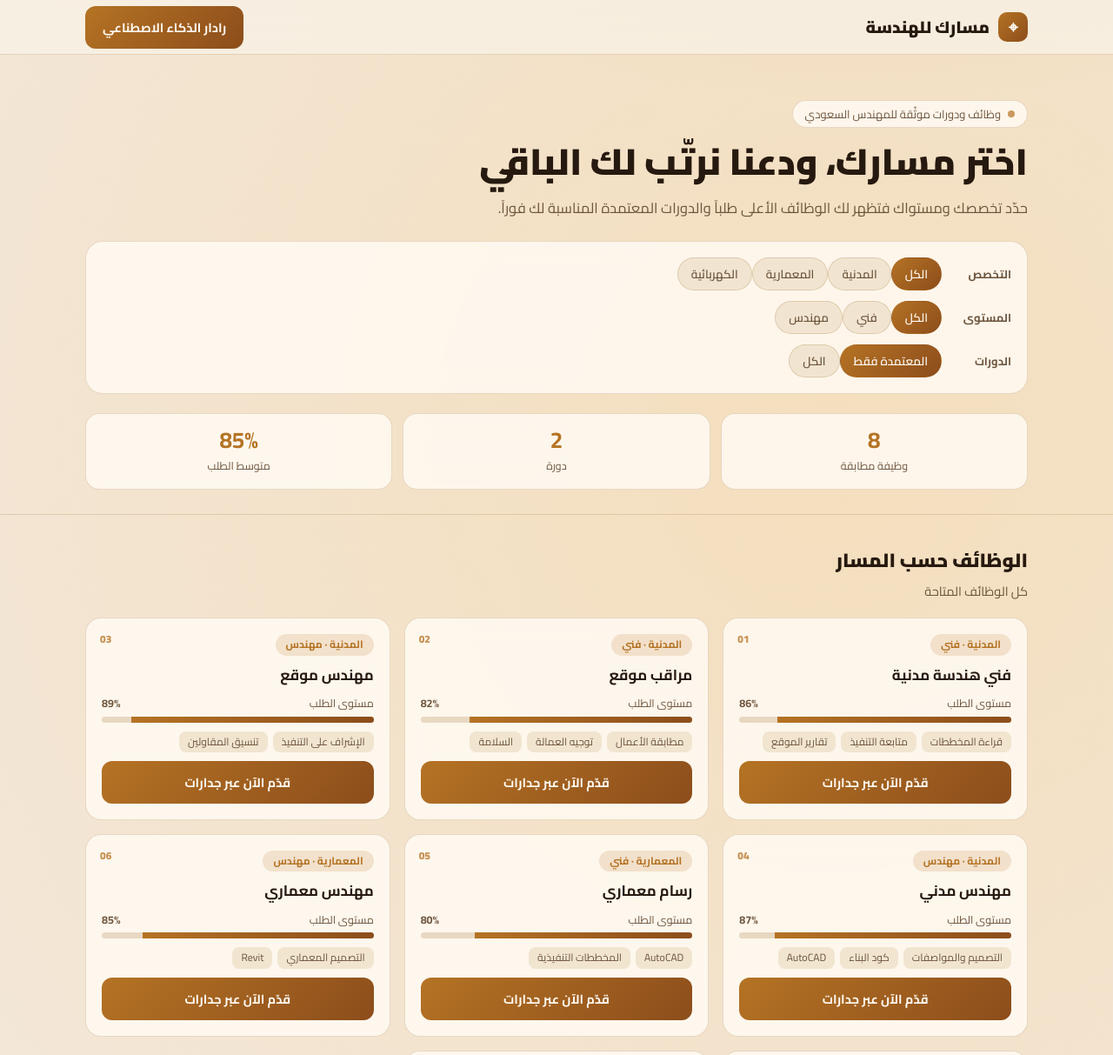
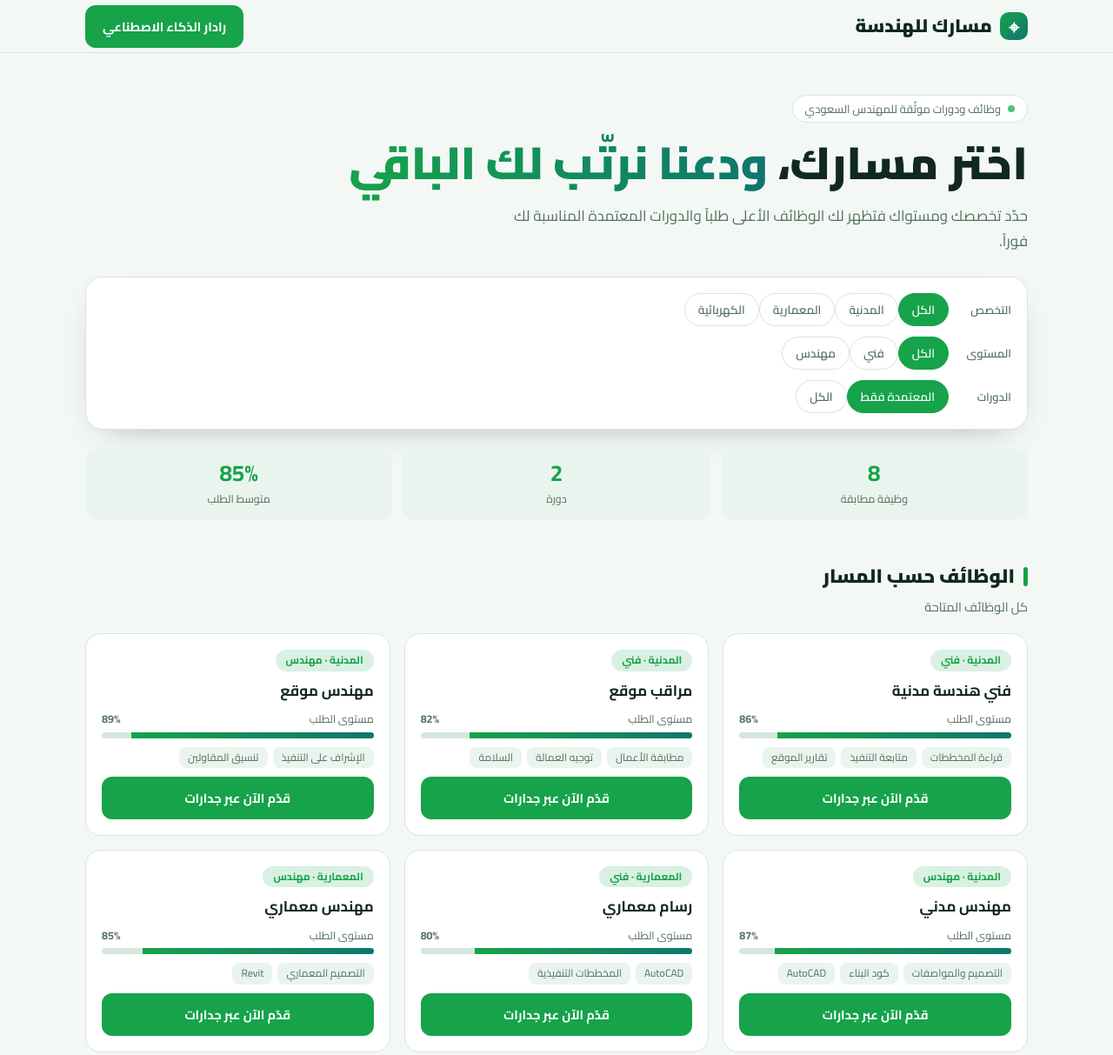
Before and after one commit to hs7pnfyzp7-cpu/civil-masar-app, a website built with Vite: page index.html in a window 1280 px wide. Shown: the top 1213 px of the page at 87% size. Built offline with nearby package versions, Linux system fonts and the light colour scheme.

Commit message:
Update styles.css

```diff
--- a/src/styles.css
+++ b/src/styles.css
@@ -1,348 +1,49 @@
 @import url('https://fonts.googleapis.com/css2?family=Cairo:wght@400;600;700;900&display=swap');
-
-:root {
-  --bg: #16100b;
-  --sf: rgba(34, 24, 16, 0.72);
-  --sf2: rgba(52, 37, 24, 0.78);
-  --tx: #f7efe4;
-  --mt: #cbb69a;
-  --bd: rgba(217, 167, 96, 0.24);
-  --ac: #d49b4b;
-  --ac2: #b4692c;
-  --on: #1b120b;
-  --glow: rgba(212, 155, 75, 0.24);
-  --sun: radial-gradient(circle at 75% 18%, rgba(245, 184, 88, 0.28), rgba(180, 105, 44, 0.12) 42%, transparent 70%);
-}
-
-@media (prefers-color-scheme: light) {
-  :root {
-    --bg: #f8f1e5;
-    --sf: rgba(255, 251, 244, 0.84);
-    --sf2: rgba(239, 226, 204, 0.85);
-    --tx: #26190f;
-    --mt: #6e553d;
-    --bd: rgba(154, 104, 42, 0.22);
-    --ac: #b57324;
-    --ac2: #8c4d1b;
-    --on: #fffaf2;
-    --glow: rgba(212, 155, 75, 0.22);
-    --sun: radial-gradient(circle at 75% 18%, rgba(232, 166, 68, 0.25), rgba(180, 105, 44, 0.08) 45%, transparent 72%);
-  }
-}
-
-* { box-sizing: border-box; }
-html { scroll-behavior: smooth; }
-
-body {
-  margin: 0;
-  background: var(--sun), radial-gradient(950px 340px at 80% -8%, var(--glow), transparent) no-repeat, var(--bg);
-  color: var(--tx);
-  font-family: 'Cairo', system-ui, sans-serif;
-  line-height: 1.7;
-  -webkit-font-smoothing: antialiased;
-}
-
-.w { max-width: 1120px; margin: auto; padding: 0 18px; }
-
-header {
-  position: sticky;
-  top: 0;
-  z-index: 20;
-  background: color-mix(in srgb, var(--bg) 82%, transparent);
-  backdrop-filter: blur(12px);
-  border-bottom: 1px solid var(--bd);
-}
-
-nav {
-  display: flex;
-  justify-content: space-between;
-  align-items: center;
-  height: 62px;
-  gap: 12px;
-}
-
-.logo {
-  font-weight: 900;
-  font-size: 19px;
-  display: flex;
-  gap: 10px;
-  align-items: center;
-  color: var(--tx);
-  text-decoration: none;
-}
-
-.logo i {
-  width: 34px;
-  height: 34px;
-  border-radius: 10px;
-  background: linear-gradient(135deg, var(--ac), var(--ac2));
-  display: grid;
-  place-items: center;
-  color: var(--on);
-  font-style: normal;
-}
-
-.nav-meta {
-  font-size: 12.5px;
-  color: var(--mt);
-  display: none;
-}
-
-@media (min-width: 700px) {
-  .nav-meta { display: inline; }
-}
-
-.btn {
-  display: inline-block;
-  border: 0;
-  border-radius: 12px;
-  padding: 11px 20px;
-  font: 700 14.5px 'Cairo', sans-serif;
-  cursor: pointer;
-  text-decoration: none;
-  background: linear-gradient(135deg, var(--ac), var(--ac2));
-  color: var(--on);
-  text-align: center;
-  transition: .2s;
-}
-
-.btn:hover { filter: brightness(1.08); transform: translateY(-1px); }
-.btn.o { background: var(--sf); color: var(--tx); border: 1px solid var(--bd); }
-.btn:disabled { opacity: .6; cursor: wait; }
-
-.hero {
-  position: relative;
-  overflow: hidden;
-  padding: 52px 0 22px;
-  border-bottom: 1px solid var(--bd);
-}
-
-.sunset-svg {
-  position: absolute;
-  inset: auto 0 0 0;
-  width: 100%;
-  height: 210px;
-  opacity: .22;
-  pointer-events: none;
-}
-
-.hero-inner { position: relative; z-index: 2; }
-
-.brand-word {
-  font-size: clamp(54px, 11vw, 112px);
-  font-weight: 900;
-  line-height: 1.02;
-  margin: 0 0 6px;
-  background: linear-gradient(180deg, #f5c77e 0%, #c88737 58%, #854b19 100%);
-  -webkit-background-clip: text;
-  background-clip: text;
-  color: transparent;
-}
-
-.tag {
-  display: inline-flex;
-  gap: 8px;
-  align-items: center;
-  background: var(--sf);
-  border: 1px solid var(--bd);
-  border-radius: 99px;
-  padding: 4px 14px;
-  font-size: 13px;
-  color: var(--mt);
-  backdrop-filter: blur(10px);
-}
-
-.dot {
-  width: 8px;
-  height: 8px;
-  border-radius: 50%;
-  background: var(--ac);
-  animation: p 1.6s infinite;
-}
-
-@keyframes p { 50% { opacity: .3; } }
-
-h1 {
-  font-size: clamp(26px, 4.2vw, 42px);
-  line-height: 1.28;
-  margin: 12px 0;
-  font-weight: 900;
-}
-
-.hero p { color: var(--mt); font-size: 16.5px; max-width: 640px; margin: 0; }
-
-.panel {
-  background: var(--sf);
-  backdrop-filter: blur(14px);
-  border: 1px solid var(--bd);
-  border-radius: 20px;
-  padding: 18px;
-  margin-top: 24px;
-}
-
-.row {
-  display: flex;
-  align-items: center;
-  gap: 10px;
-  flex-wrap: wrap;
-  margin-bottom: 12px;
-}
-
-.row:last-child { margin: 0; }
-.row label { font-size: 13px; color: var(--mt); min-width: 70px; font-weight: 700; }
-
-.chip {
-  border: 1px solid var(--bd);
-  background: var(--sf2);
-  color: var(--mt);
-  border-radius: 99px;
-  padding: 5px 15px;
-  font: 600 13.5px 'Cairo', sans-serif;
-  cursor: pointer;
-  transition: .15s;
-}
-
-.chip.on {
-  background: linear-gradient(135deg, var(--ac), var(--ac2));
-  color: var(--on);
-  border-color: transparent;
-}
-
-.sum {
-  display: grid;
-  grid-template-columns: repeat(3, 1fr);
-  gap: 12px;
-  margin: 22px 0 6px;
-}
-
-.sum div {
-  background: var(--sf);
-  backdrop-filter: blur(12px);
-  border: 1px solid var(--bd);
-  border-radius: 16px;
-  padding: 14px;
-  text-align: center;
-}
-
-.sum b { display: block; font-size: 26px; color: var(--ac); line-height: 1.2; }
-.sum span { font-size: 12.5px; color: var(--mt); }
-
-section { padding: 34px 0; counter-reset: card; }
-
-.sec-head {
-  display: flex;
-  align-items: baseline;
-  gap: 14px;
-  margin-bottom: 4px;
-}
-
-.sec-num {
-  font-size: 28px;
-  font-weight: 900;
-  color: var(--ac);
-  letter-spacing: 1px;
-}
-
-h2 { font-size: 22px; font-weight: 900; margin: 0; }
-.sub { color: var(--mt); margin: 4px 0 18px; font-size: 14.5px; }
-
-.grid {
-  display: grid;
-  grid-template-columns: repeat(auto-fill, minmax(290px, 1fr));
-  gap: 16px;
-}
-
-.card {
-  position: relative;
-  counter-increment: card;
-  background: var(--sf);
-  backdrop-filter: blur(12px);
-  border: 1px solid var(--bd);
-  border-radius: 18px;
-  padding: 18px;
-  display: flex;
-  flex-direction: column;
-  gap: 10px;
-  transition: .2s;
-}
-
-.card::after {
-  content: "0" counter(card);
-  position: absolute;
-  top: 14px;
-  inset-inline-end: 16px;
-  font-size: 12px;
-  font-weight: 900;
-  color: var(--ac);
-  opacity: .75;
-}
-
-.card:hover { transform: translateY(-4px); border-color: var(--ac); }
-.card h3 { margin: 0; font-size: 17px; line-height: 1.45; }
-.card p { margin: 0; color: var(--mt); font-size: 13.5px; }
-.top { display: flex; justify-content: space-between; align-items: center; gap: 8px; padding-inline-end: 28px; }
-
-.bd {
-  background: color-mix(in srgb, var(--ac) 16%, transparent);
-  color: var(--ac);
-  border-radius: 99px;
-  padding: 2px 12px;
-  font-size: 12px;
-  font-weight: 700;
-}
-
-.vf { font-size: 12px; color: var(--ac); font-weight: 700; }
-.sk { display: flex; flex-wrap: wrap; gap: 6px; }
-.sk span { background: var(--sf2); border-radius: 8px; padding: 2px 10px; font-size: 12px; color: var(--mt); }
-.bar { height: 7px; border-radius: 9px; background: var(--bd); overflow: hidden; }
-.bar i { display: block; height: 100%; background: linear-gradient(90deg, var(--ac), var(--ac2)); }
-.dm { display: flex; justify-content: space-between; font-size: 12.5px; color: var(--mt); margin-bottom: 4px; }
-.pr { font-size: 13px; font-weight: 700; }
-.card .btn { margin-top: auto; }
-
-.radar {
-  background: linear-gradient(135deg, var(--sf2), var(--sf));
-  backdrop-filter: blur(14px);
-  border: 1px dashed var(--ac);
-  border-radius: 22px;
-  padding: 28px 22px;
-}
-
-.radar-fade {
-  font-size: clamp(28px, 6vw, 50px);
-  font-weight: 900;
-  margin: 0 0 8px;
-  line-height: 1.15;
-  background: linear-gradient(180deg, var(--tx) 10%, transparent 100%);
-  -webkit-background-clip: text;
-  background-clip: text;
-  color: transparent;
-}
-
-.radar > p { color: var(--mt); margin: 0 0 18px; }
-.acts { display: flex; gap: 10px; flex-wrap: wrap; margin-bottom: 18px; }
-.msg { padding: 14px; border-radius: 12px; background: var(--sf); border: 1px solid var(--bd); color: var(--mt); font-size: 14px; }
-.empty { color: var(--mt); padding: 20px; border: 1px dashed var(--bd); border-radius: 14px; }
-
-.spin {
-  display: inline-block;
-  width: 14px;
-  height: 14px;
-  border: 2px solid var(--bd);
-  border-top-color: var(--ac);
-  border-radius: 50%;
-  animation: s .8s linear infinite;
-  vertical-align: middle;
-  margin-inline-end: 8px;
-}
-
-@keyframes s { to { transform: rotate(360deg); } }
-
-footer {
-  border-top: 1px solid var(--bd);
-  padding: 22px 0;
-  color: var(--mt);
-  font-size: 13.5px;
-  text-align: center;
-  margin-top: 20px;
-}
+:root{--bg:#f3f8f5;--sf:#fff;--sf2:#eaf4ee;--tx:#10281e;--mt:#53705f;--bd:#d6e6dc;--ac:#16a34a;--ac2:#0f766e;--on:#fff;--glow:#c9f1d8}
+@media (prefers-color-scheme:dark){:root{--bg:#0d2b20;--sf:#12372a;--sf2:#184a36;--tx:#f0fdf4;--mt:#a7d8bd;--bd:#245a43;--ac:#4ade80;--ac2:#2dd4bf;--on:#0d2b20;--glow:#1f6b4b}}
+*{box-sizing:border-box}
+html{scroll-behavior:smooth}
+body{margin:0;background:radial-gradient(900px 300px at 80% -10%,var(--glow),transparent) no-repeat,var(--bg);color:var(--tx);font-family:Cairo,system-ui,sans-serif;line-height:1.7;-webkit-font-smoothing:antialiased}
+.w{max-width:1120px;margin:auto;padding:0 18px}
+header{position:sticky;top:0;z-index:20;background:color-mix(in srgb,var(--bg) 88%,transparent);backdrop-filter:blur(10px);border-bottom:1px solid var(--bd)}
+nav{display:flex;justify-content:space-between;align-items:center;height:60px}
+.logo{font-weight:900;font-size:21px;display:flex;gap:9px;align-items:center;color:var(--tx);text-decoration:none}
+.logo i{width:32px;height:32px;border-radius:10px;background:linear-gradient(135deg,var(--ac),var(--ac2));display:grid;place-items:center;color:var(--on);font-style:normal}
+.btn{display:inline-block;border:0;border-radius:12px;padding:11px 20px;font:700 14.5px Cairo,sans-serif;cursor:pointer;text-decoration:none;background:var(--ac);color:var(--on);text-align:center;transition:.2s}
+.btn:hover{filter:brightness(1.08)}.btn.o{background:transparent;color:var(--tx);border:1px solid var(--bd)}.btn:disabled{opacity:.6;cursor:wait}
+.hero{padding:48px 0 12px}
+.tag{display:inline-flex;gap:8px;align-items:center;background:var(--sf);border:1px solid var(--bd);border-radius:99px;padding:4px 14px;font-size:13px;color:var(--mt)}
+.dot{width:8px;height:8px;border-radius:50%;background:var(--ac);animation:p 1.6s infinite}@keyframes p{50%{opacity:.3}}
+h1{font-size:clamp(30px,5.4vw,52px);line-height:1.25;margin:14px 0;font-weight:900}
+h1 span{background:linear-gradient(90deg,var(--ac),var(--ac2));-webkit-background-clip:text;background-clip:text;color:transparent}
+.hero p{color:var(--mt);font-size:17px;max-width:600px;margin:0}
+.panel{background:var(--sf);border:1px solid var(--bd);border-radius:20px;padding:18px;margin-top:26px;box-shadow:0 14px 40px -24px rgba(0,0,0,.4)}
+.row{display:flex;align-items:center;gap:10px;flex-wrap:wrap;margin-bottom:12px}.row:last-child{margin:0}
+.row label{font-size:13px;color:var(--mt);min-width:62px;font-weight:600}
+.chip{border:1px solid var(--bd);background:transparent;color:var(--mt);border-radius:99px;padding:5px 15px;font:600 13.5px Cairo,sans-serif;cursor:pointer;transition:.15s}
+.chip.on{background:var(--ac);color:var(--on);border-color:var(--ac)}
+.sum{display:grid;grid-template-columns:repeat(3,1fr);gap:12px;margin:22px 0 4px}
+.sum div{background:var(--sf2);border-radius:14px;padding:12px;text-align:center}.sum b{display:block;font-size:26px;color:var(--ac);line-height:1.2}.sum span{font-size:12.5px;color:var(--mt)}
+section{padding:30px 0}
+h2{font-size:22px;font-weight:900;margin:0 0 4px;display:flex;align-items:center;gap:10px}
+h2::before{content:"";width:5px;height:22px;border-radius:4px;background:var(--ac)}
+.sub{color:var(--mt);margin:0 0 18px;font-size:14.5px}
+.grid{display:grid;grid-template-columns:repeat(auto-fill,minmax(290px,1fr));gap:16px}
+.card{background:var(--sf);border:1px solid var(--bd);border-radius:18px;padding:18px;display:flex;flex-direction:column;gap:10px;transition:.2s}
+.card:hover{transform:translateY(-4px);border-color:var(--ac)}
+.card h3{margin:0;font-size:17px;line-height:1.45}.card p{margin:0;color:var(--mt);font-size:13.5px}
+.top{display:flex;justify-content:space-between;align-items:center;gap:8px}
+.bd{background:color-mix(in srgb,var(--ac) 16%,transparent);color:var(--ac);border-radius:99px;padding:2px 12px;font-size:12px;font-weight:700}
+.vf{font-size:12px;color:var(--ac2);font-weight:700}
+.sk{display:flex;flex-wrap:wrap;gap:6px}.sk span{background:var(--sf2);border-radius:8px;padding:2px 10px;font-size:12px;color:var(--mt)}
+.bar{height:7px;border-radius:9px;background:var(--bd);overflow:hidden}.bar i{display:block;height:100%;background:linear-gradient(90deg,var(--ac),var(--ac2))}
+.dm{display:flex;justify-content:space-between;font-size:12.5px;color:var(--mt);margin-bottom:4px}
+.pr{font-size:13px;font-weight:700}
+.card .btn{margin-top:auto}
+.radar{background:linear-gradient(135deg,var(--sf2),var(--sf));border:1px dashed var(--ac);border-radius:22px;padding:26px 20px}
+.radar h3{margin:0 0 6px;font-size:21px;font-weight:900}.radar>p{color:var(--mt);margin:0 0 16px}
+.acts{display:flex;gap:10px;flex-wrap:wrap;margin-bottom:16px}
+.msg{padding:14px;border-radius:12px;background:var(--sf);border:1px solid var(--bd);color:var(--mt);font-size:14px}
+.empty{color:var(--mt);padding:20px;border:1px dashed var(--bd);border-radius:14px}
+.spin{display:inline-block;width:14px;height:14px;border:2px solid var(--bd);border-top-color:var(--ac);border-radius:50%;animation:s .8s linear infinite;vertical-align:middle;margin-inline-end:8px}@keyframes s{to{transform:rotate(360deg)}}
+footer{border-top:1px solid var(--bd);padding:22px 0;color:var(--mt);font-size:13.5px;text-align:center;margin-top:20px}
```
